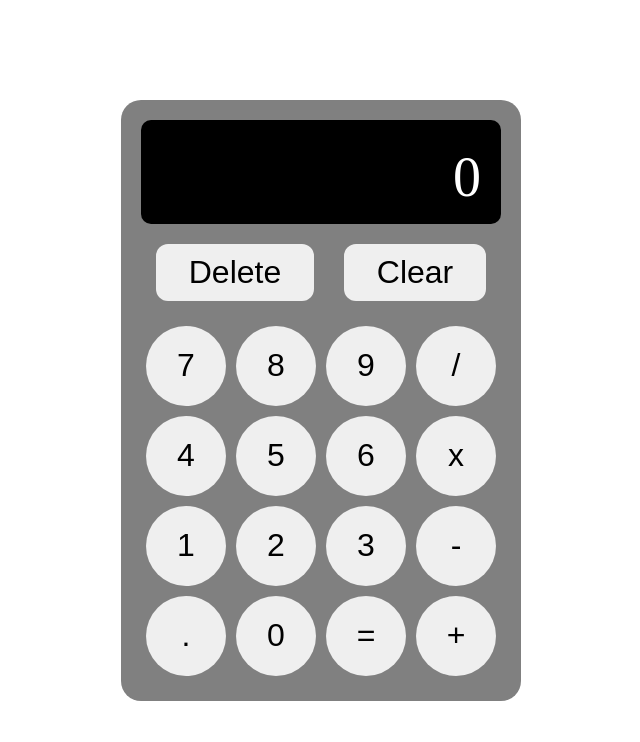
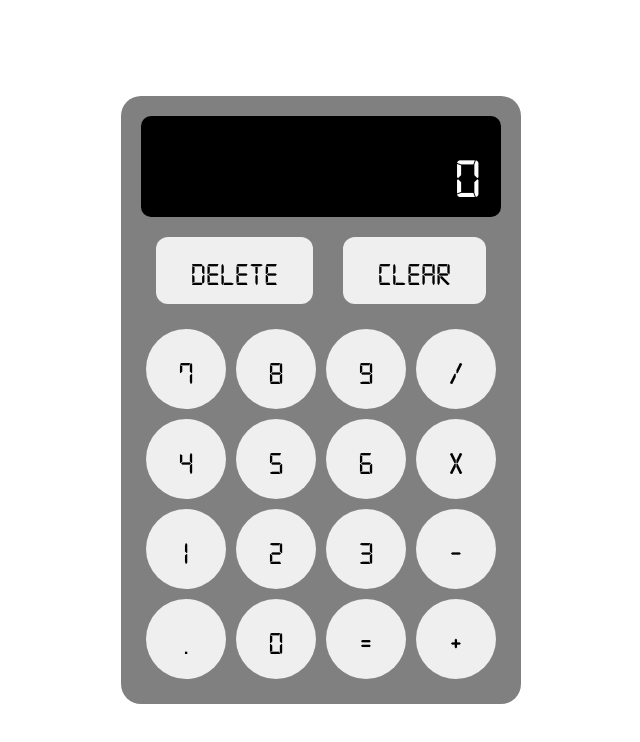
Before and after one commit to IEatBurntToasts/calculator, a plain HTML site: page index.html in a window 1280 px wide. Shown: the whole page, without its empty margins (319-959 px from the left). Drawn offline with Linux system fonts and the light colour scheme.

Commit message:
Add custom font face

```diff
--- a/style.css
+++ b/style.css
@@ -2,6 +2,12 @@
     box-sizing: border-box;
     margin: 0;
     padding: 0;
+    font-family: 'Digital-7', sans-serif;
+}
+
+@font-face {
+    font-family: 'Digital-7';
+    src: url(./misc/digital-7.ttf);
 }
 
 body {
@@ -22,7 +28,7 @@ button.delete,
 button.clear {
     border: none;
     font-size: 2rem;
-    padding: 10px;
+    padding: 25px;
     margin: 5px 15px;
     flex: auto;
     border-radius: 12px;
@@ -31,7 +37,7 @@ button.clear {
 .calculator.container {
     display: flex;
     align-items: center;
-    background-color: gray;
+    background-color: #808080;
     padding: 20px;
     flex-flow: column nowrap;
     row-gap: 15px;
@@ -52,11 +58,11 @@ button:not(.delete):not(.clear) {
 }
 
 button:hover {
-    background-color: rgb(184, 177, 177);
+    background-color: #b8b1b1;
 }
 
 button:active {
-    background-color: rgb(207, 204, 204);
+    background-color: #cfcccc;
 }
 
 .col {
@@ -65,8 +71,8 @@ button:active {
 }
 
 .display {
-    background-color: black;
-    color: white;
+    background-color: #000000;
+    color: #ffffff;
     width: 100%;
     text-align: right;
     font-size: bolder;
@@ -78,7 +84,7 @@ button:active {
 
 p:not(.sub-display) {
     font-size: 3.5rem;
-    padding: 15px 20px;
+    padding: 30px 20px;
 }
 
 p.sub-display {
```
Also changed, not shown: misc/digital-7.ttf (added).
